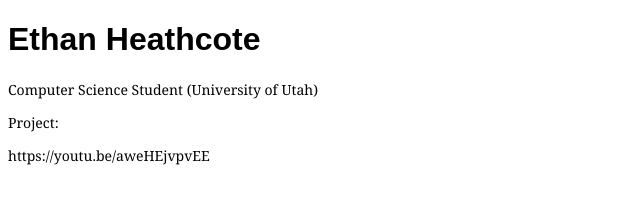
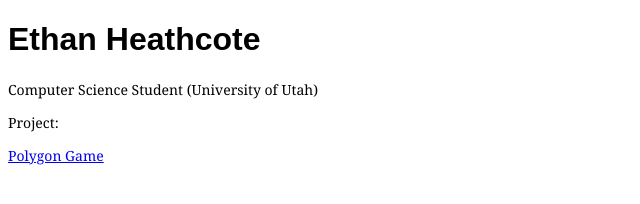
Before and after one commit to eheathco/eheathco.github.io, a plain HTML site: page index.html in a window 1280 px wide. Shown: the whole page, without its empty margins (0-640 px from the left). Drawn offline with Linux system fonts and the light colour scheme.

Commit message:
Update index.html

```diff
--- a/index.html
+++ b/index.html
@@ -16,6 +16,6 @@ p {font-family:Georgia, serif;font-size:14px;font-style:normal;font-weight:norma
 <p>Computer Science Student (University of Utah)</p>
 <p></p>
 <p>Project:</p>
-<p>https://youtu.be/aweHEjvpvEE</p>
+<p><a href="https://youtu.be/aweHEjvpvEE">Polygon Game</a></p>
 </body>
 </html>
```
